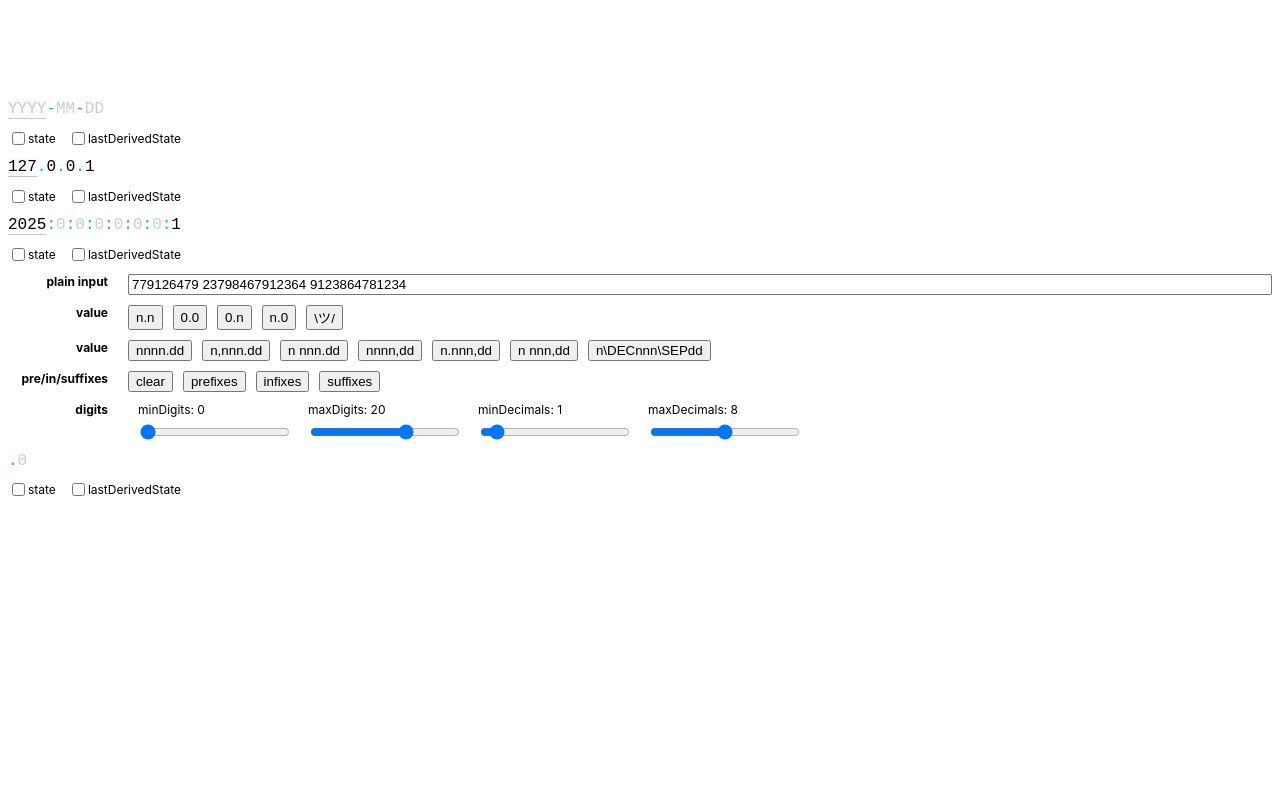
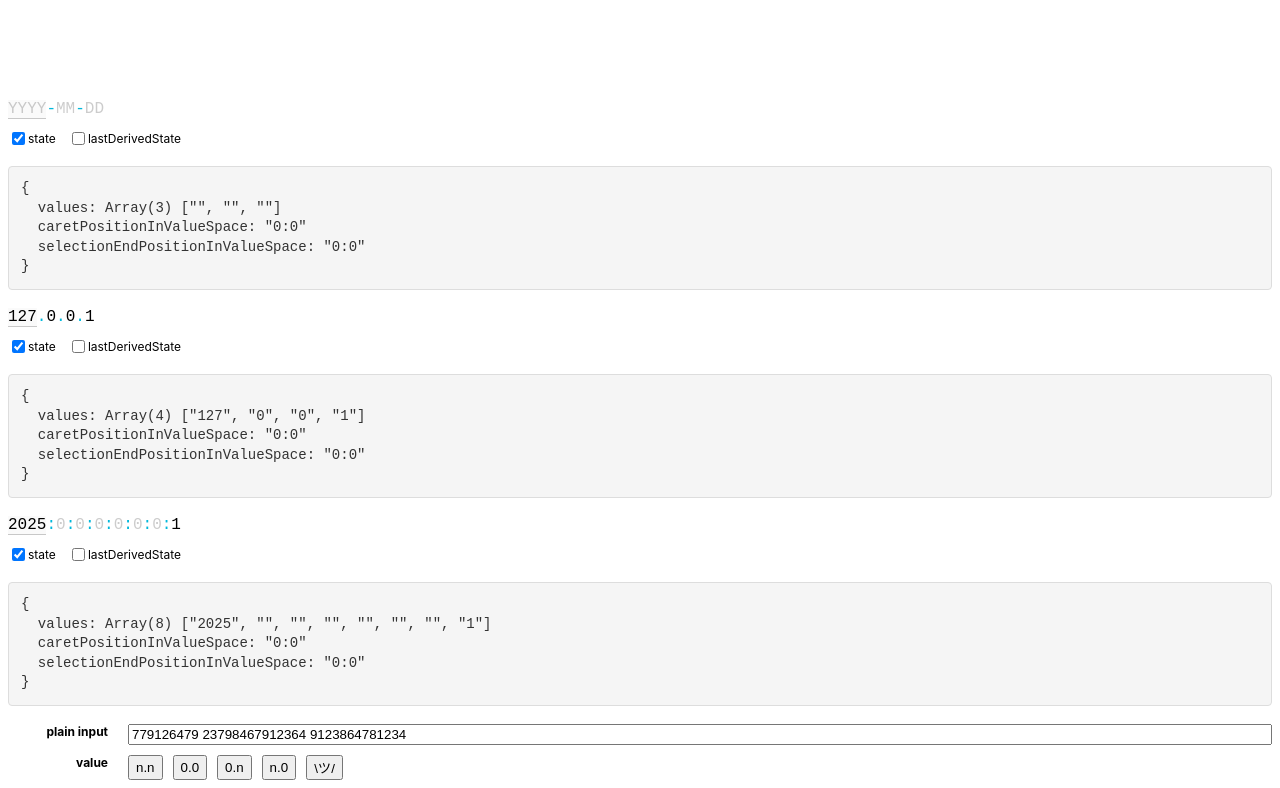
Before and after one commit to qwesda/mask-input, a Vue app: page / in a window 1280 px wide. Shown: the top 788 px of the page. Built offline with nearby package versions, Linux system fonts and the light colour scheme; the HTML template or start-up script is replaced by a standard one.

Commit message:
change default for `showDebugState`

```diff
--- a/src/masked-text/masked-text.vue
+++ b/src/masked-text/masked-text.vue
@@ -47,7 +47,7 @@
 
   import VarDump from '@/helper/var-dump.vue';
 
-  const showDebugState = ref(false);
+  const showDebugState = ref(true);
   const showDebugLastDerivedState = ref(false);
 
   interface Props {
```
